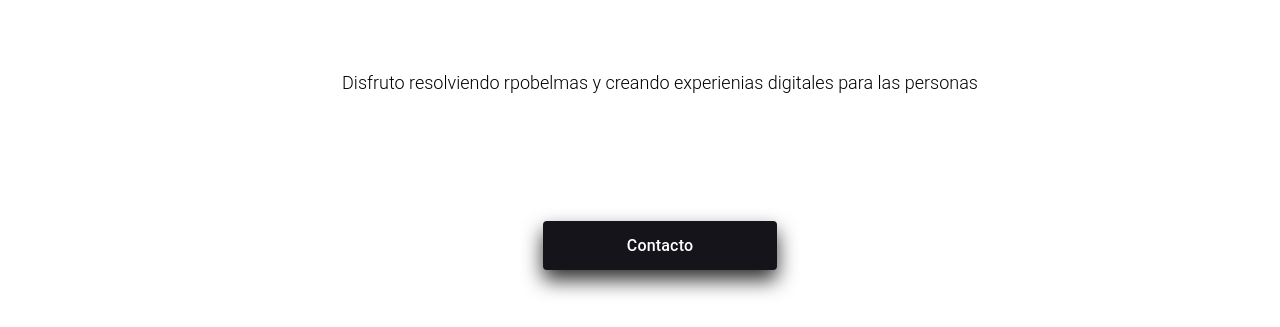
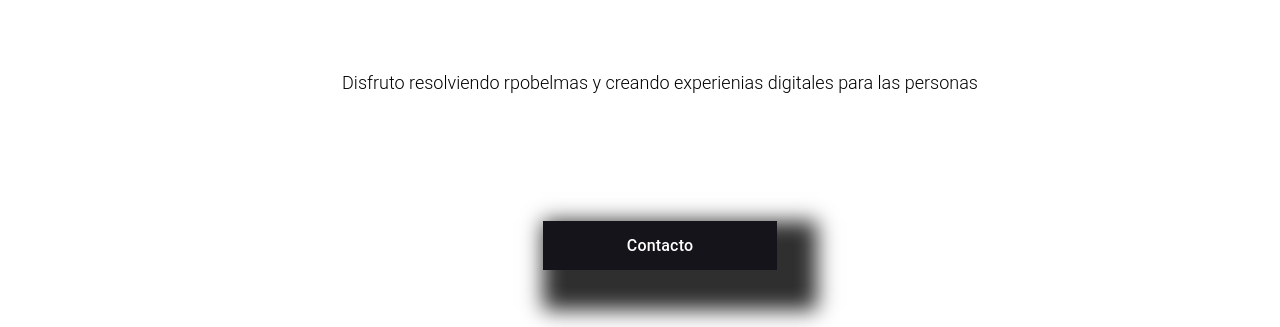
Before and after one commit to jorgesamper/jorgesamper.github.io, a plain HTML site: page index.html in a window 1280 px wide. In both pictures the pointer is over the link "Contacto". Shown: the part 340-667 px from the top of the page. Drawn offline with Linux system fonts and the light colour scheme.

Commit message:
Update style.css

```diff
--- a/assets/styles/style.css
+++ b/assets/styles/style.css
@@ -143,7 +143,7 @@ body {
 }
 
 .button {
-  border-radius: 4px;
+
   color: #ffffff;
   padding: 15px 38px;
   width: 158px;
@@ -159,7 +159,7 @@ body {
 }
 
 .button:hover{
-  box-shadow: 0px 10px 20px #2f2f2f;
+  box-shadow: 20px 20px 20px 20px #2f2f2f;
 }
 
 .first {
```
